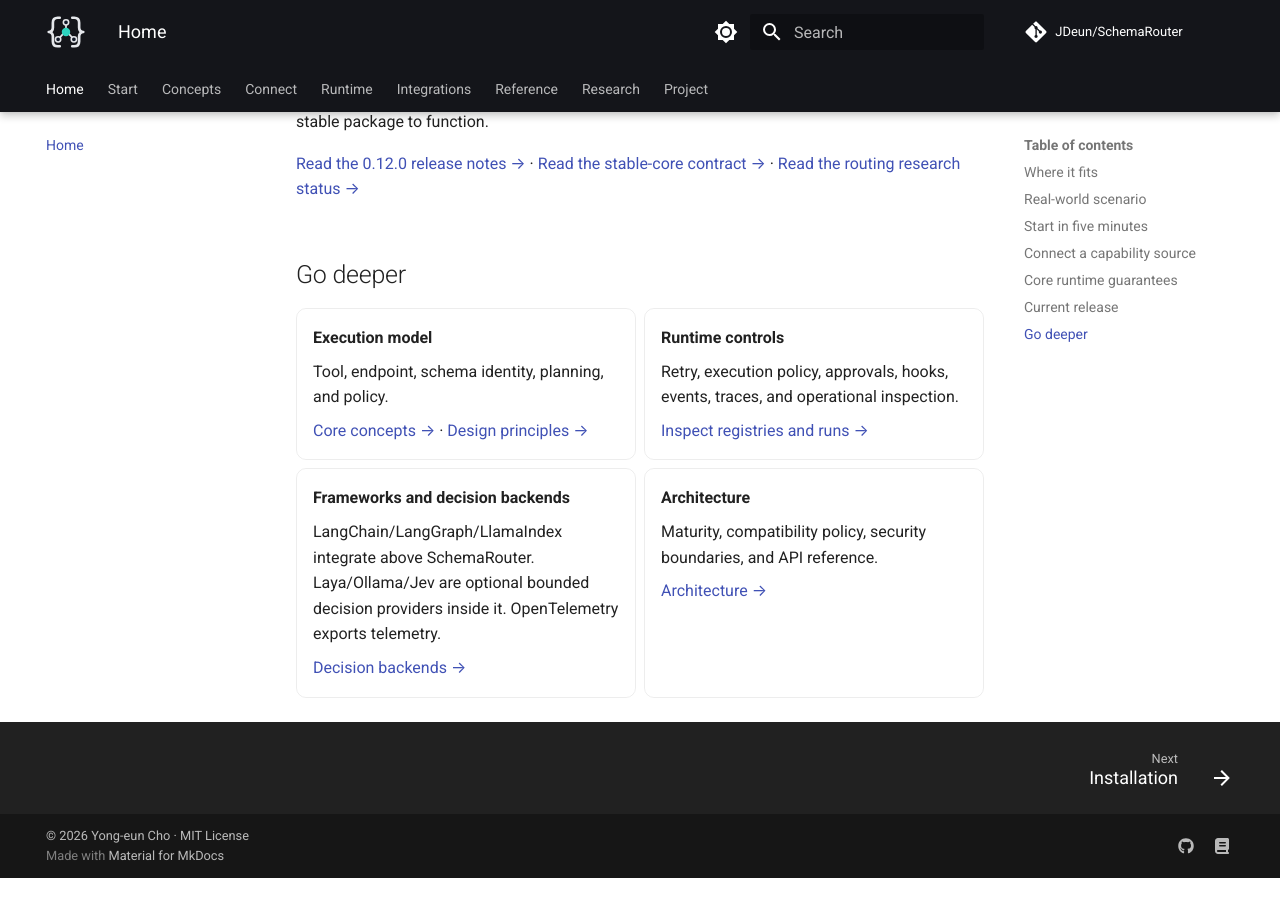
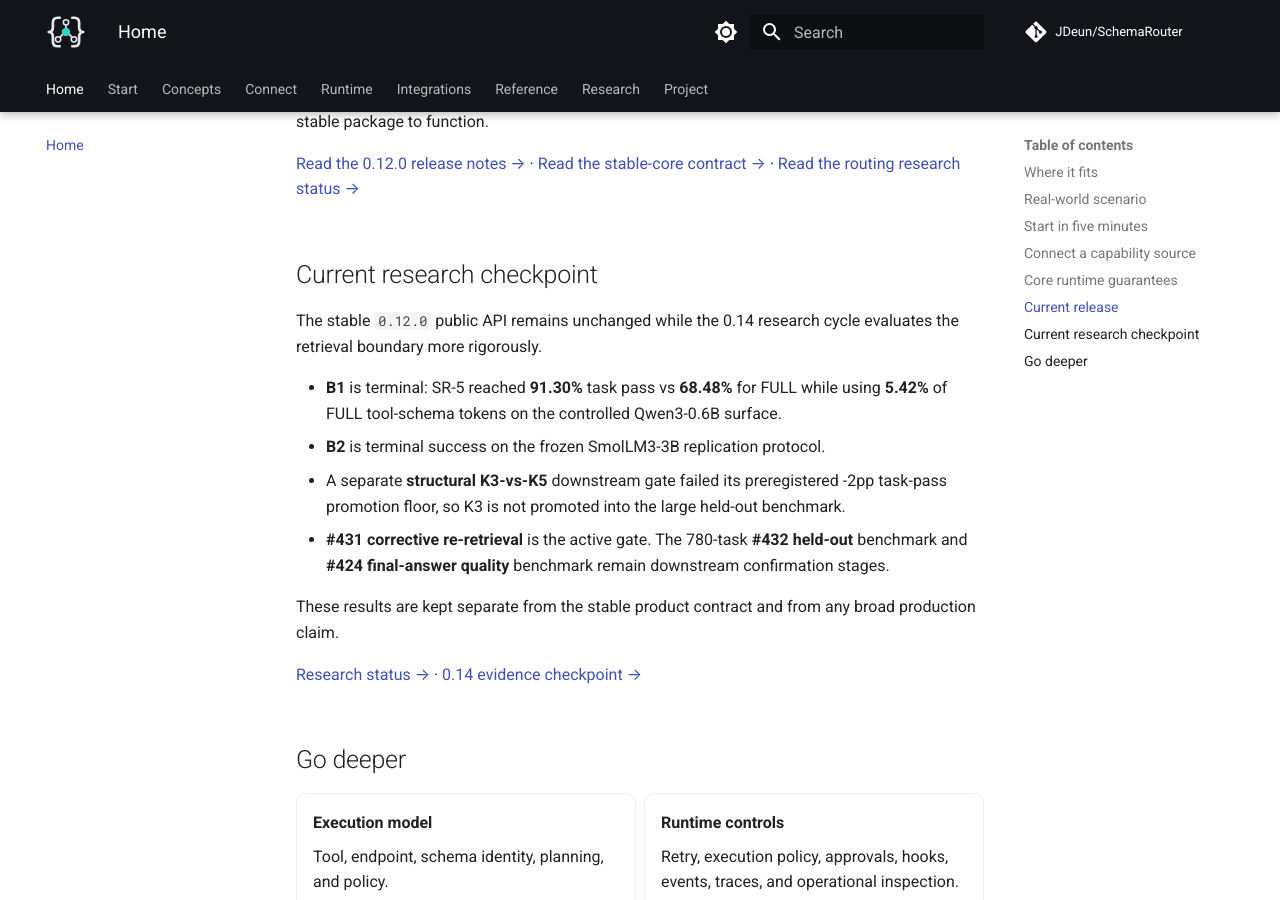
Before and after one commit to JDeun/SchemaRouter, an MkDocs documentation site: the page built from docs/index.md, in a window 1280 px wide and 900 px high, scrolled down 4535 px. Built offline with MkDocs 1.6.1 and Material for MkDocs 9.7.7, drawn with Linux system fonts in a browser that asks for light colours; comment, search, counter and statistics services are not loaded; before the commit the page ends 5413 px from its top, so only the background shows below that.

Commit message:
docs: add current 0.14 research checkpoint to landing

```diff
--- a/docs/index.md
+++ b/docs/index.md
@@ -187,6 +187,25 @@ stable package to function.
 [Read the stable-core contract →](stable-core.md) ·
 [Read the routing research status →](research/routing-status.md)
 
+## Current research checkpoint
+
+The stable `0.12.0` public API remains unchanged while the 0.14 research cycle evaluates the
+retrieval boundary more rigorously.
+
+- **B1** is terminal: SR-5 reached **91.30%** task pass vs **68.48%** for FULL while using
+  **5.42%** of FULL tool-schema tokens on the controlled Qwen3-0.6B surface.
+- **B2** is terminal success on the frozen SmolLM3-3B replication protocol.
+- A separate **structural K3-vs-K5** downstream gate failed its preregistered -2pp task-pass
+  promotion floor, so K3 is not promoted into the large held-out benchmark.
+- **#431 corrective re-retrieval** is the active gate. The 780-task **#432 held-out** benchmark and
+  **#424 final-answer quality** benchmark remain downstream confirmation stages.
+
+These results are kept separate from the stable product contract and from any broad production
+claim.
+
+[Research status →](research/routing-status.md) ·
+[0.14 evidence checkpoint →](research/0.14-paper-evidence-checkpoint.md)
+
 ## Go deeper
 
 <div class="grid cards" markdown>
```
